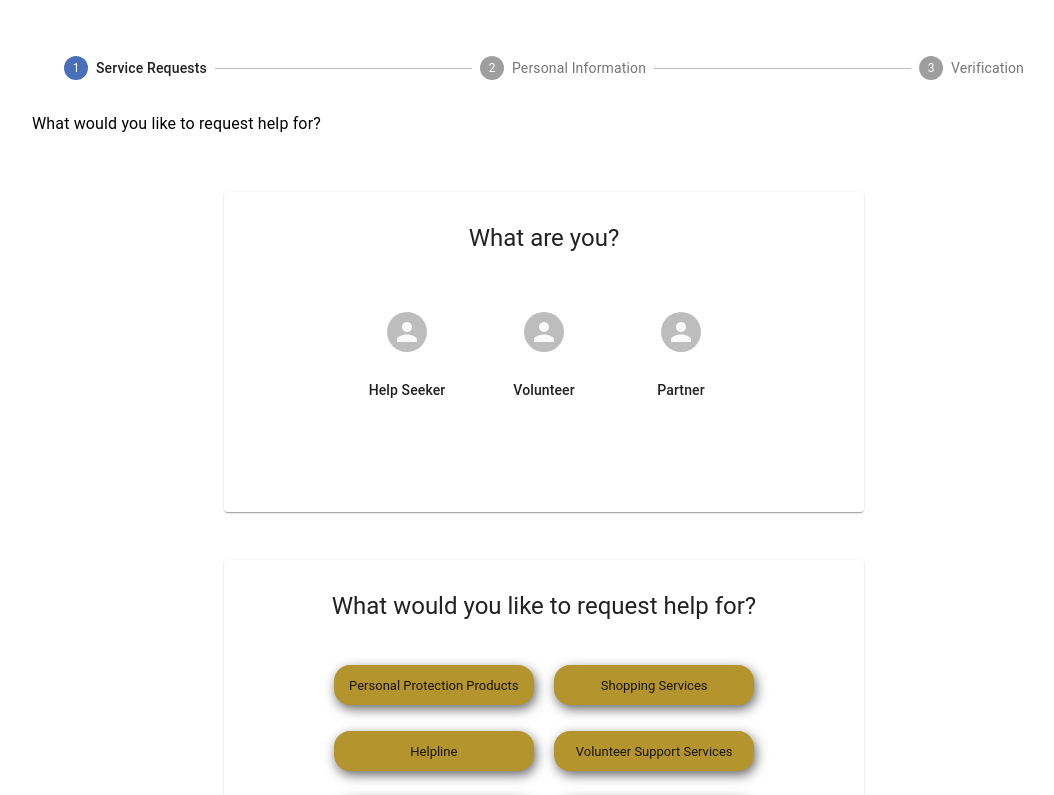
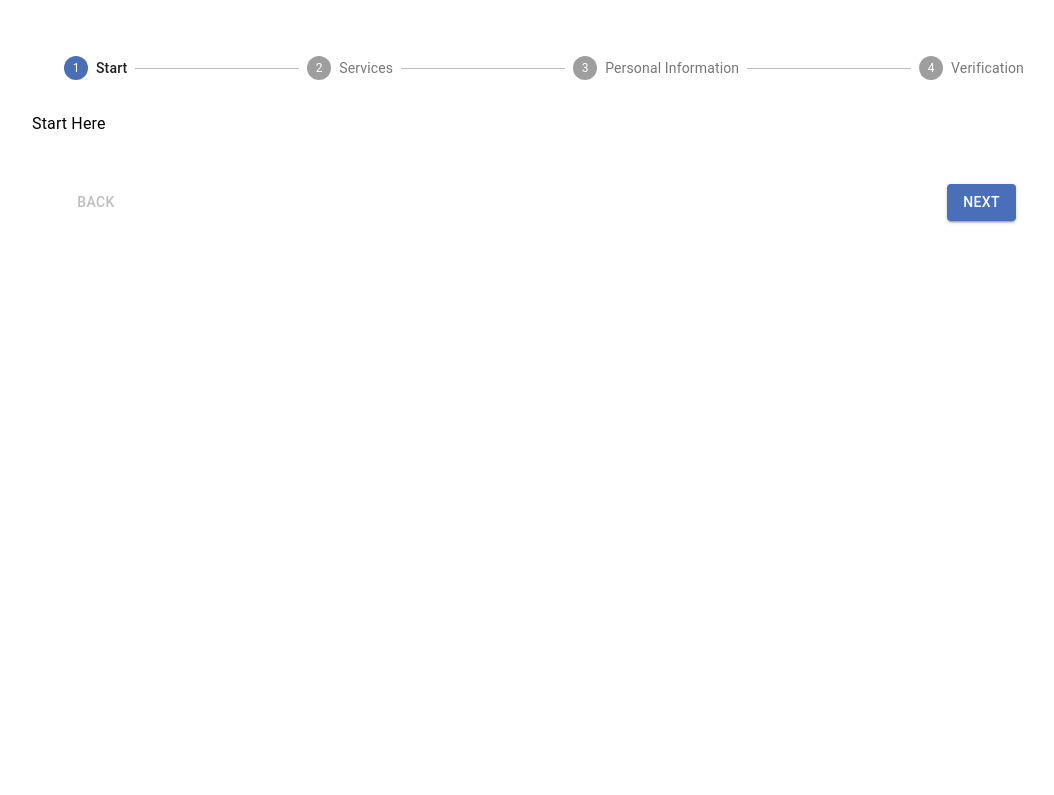
Before and after one commit to JessBonanno/IVN-registration, a React (Create React App) app: page / in a window 1280 px wide. Shown: the top 795 px of the page, without its empty margins (96-1150 px from the left). Built offline with nearby package versions, Linux system fonts and the light colour scheme.

Commit message:
adjusted stepper

```diff
--- a/src/components/App.js
+++ b/src/components/App.js
@@ -1,4 +1,4 @@
-import React, {useEffect} from 'react';
+import React, { useEffect } from 'react';
 import { ThemeProvider } from '@material-ui/core/styles';
 import { BrowserRouter as Router, Route, Link } from 'react-router-dom';
 import theme from './ui/Theme';
@@ -18,6 +18,7 @@ import ServiceRequests from './ServiceRequests';
 import Enroll from './Enroll';
 import Review from './Review';
 import Submitted from './Submitted';
+import Start from './Start';
 
 const useStyles = makeStyles(theme => ({
   root: {
@@ -53,16 +54,18 @@ function App() {
 
   // get steps and get step content populate the stepper and associated text
   function getSteps() {
-    return ['Service Requests', 'Personal Information', 'Verification'];
+    return ['Start', 'Services', 'Personal Information', 'Verification'];
   }
 
   function getStepContent(step) {
     switch (step) {
       case 0:
+        return 'Start Here';
+      case 1:
         return 'What would you like to request help for?';
-      case 1:
+      case 2:
         return 'Enroll as a Help Seeker';
-      case 2:
+      case 3:
         return 'Please verify the following information before you submit this form';
       default:
         return '';
@@ -76,7 +79,6 @@ function App() {
   const handleBack = () => {
     setActiveStep(prevActiveStep => prevActiveStep - 1);
   };
-
 
   const stepper = (
     <div className={classes.root}>
@@ -120,7 +122,13 @@ function App() {
       <Grid item>
         <Button
           component={Link}
-          to={currentPath === '/review' ? '/enroll' : '/'}
+          to={
+            currentPath === '/review'
+              ? '/enroll'
+              : currentPath === '/enroll'
+              ? '/services'
+              : currentPath === '/services' && '/'
+          }
           disabled={activeStep === 0}
           onClick={handleBack}
           className={classes.button}>
@@ -132,10 +140,14 @@ function App() {
           component={Link}
           to={
             currentPath === '/'
+              ? '/services'
+              : currentPath === '/services'
               ? '/enroll'
               : currentPath === '/enroll'
               ? '/review'
-              : currentPath === '/review' && '/finished'
+              : currentPath === '/review'
+              ? '/finished'
+              : currentPath === '/finished' && undefined
           }
           variant='contained'
           color='primary'
@@ -152,9 +164,11 @@ function App() {
       <ThemeProvider theme={theme}>
         <Router>
           {stepper}
+          <Route exact path='/' render={props => <Start {...props} />} />
+
           <Route
             exact
-            path='/'
+            path='/services'
             render={props => <ServiceRequests {...props} />}
           />
           <Route path='/enroll' render={props => <Enroll {...props} />} />
--- /dev/null
+++ b/src/components/Start.js
@@ -0,0 +1,23 @@
+import React, { useEffect } from 'react';
+import { useHistory } from 'react-router-dom';
+import { useDispatch } from 'react-redux';
+import * as actionCreators from '../store/actions/index';
+
+export default function Start() {
+  // set window to top on render
+  useEffect(() => {
+    window.scrollTo(0, 0);
+  }, []);
+//   const classes = useStyles();
+  const history = useHistory();
+  const dispatch = useDispatch();
+  const updateCurrentPath = path =>
+    dispatch(actionCreators.updateCurrentPath(path));
+
+  useEffect(() => {
+    updateCurrentPath(history.location.pathname);
+    // eslint-disable-next-line react-hooks/exhaustive-deps
+  }, [history.location.path]);
+
+  return <div></div>;
+}
```
